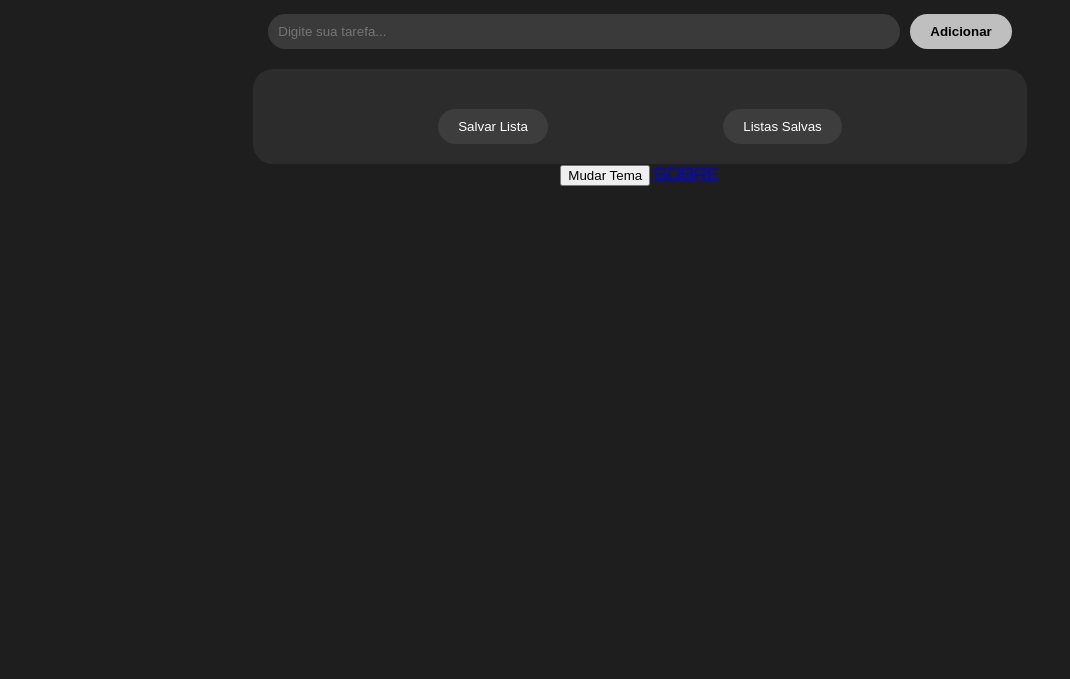
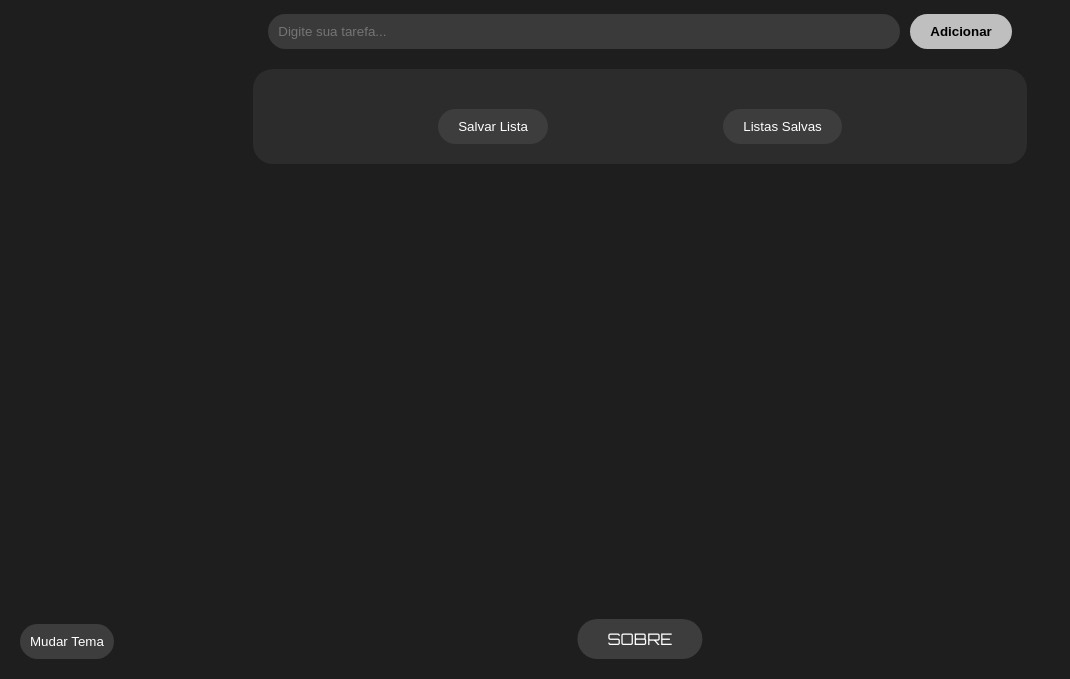
Before and after one commit to loudionbool/Lista-Simples-Tarefas, a plain HTML site: page Projeto parte1/index.html in a window 1280 px wide. Shown: the part 121-800 px from the top of the page, without its empty margins (0-1070 px from the left). Drawn offline with Linux system fonts and the light colour scheme.

Commit message:
Update style-index.css

```diff
--- a/Projeto parte1/style-index.css
+++ b/Projeto parte1/style-index.css
@@ -1,4 +1,3 @@
-/* Atualizado: style-index.css */
 @import url('https://fonts.googleapis.com/css2?family=Orbitron:wght@400;700&display=swap');
 
 body {
@@ -7,17 +6,15 @@ body {
   font-family: 'Orbitron', sans-serif;
   text-align: center;
   padding: 20px;
-  transition: background-color 0.3s ease, color 0.3s ease;
+  transition: background-color 0.3s ease;
 }
 
 h1 {
   font-size: 2.5em;
   margin-bottom: 30px;
   color: #ffffff;
-  text-shadow: 1px 1px 2px #000;
 }
 
-/* Entrada de tarefas */
 .entrada {
   display: flex;
   justify-content: center;
@@ -57,7 +54,6 @@ h1 {
   background-color: #999;
 }
 
-/* Lista de tarefas */
 .container-lista {
   background-color: #2c2c2c;
   padding: 20px;
@@ -116,23 +112,28 @@ ul#lista li button {
   background-color: #555;
 }
 
-/* Botão de tema em todas as páginas */
-.botao-tema {
+#botao-tema {
   position: fixed;
   bottom: 20px;
-  right: 20px;
+  left: 20px;
   background-color: #3d3d3d;
-  padding: 10px 20px;
+  padding: 10px;
+  border-radius: 20px;
+  border: none;
+  color: white;
+  cursor: pointer;
+}
+
+#botao-sobre {
+  position: fixed;
+  bottom: 20px;
+  left: 50%;
+  transform: translateX(-50%);
+  background-color: #3d3d3d;
+  padding: 10px 30px;
   border-radius: 20px;
   color: white;
-  border: none;
-  cursor: pointer;
-  transition: background-color 0.3s ease;
-  z-index: 999;
-}
-
-.botao-tema:hover {
-  background-color: #555;
+  text-decoration: none;
 }
 
 /* Modo Claro */
```
